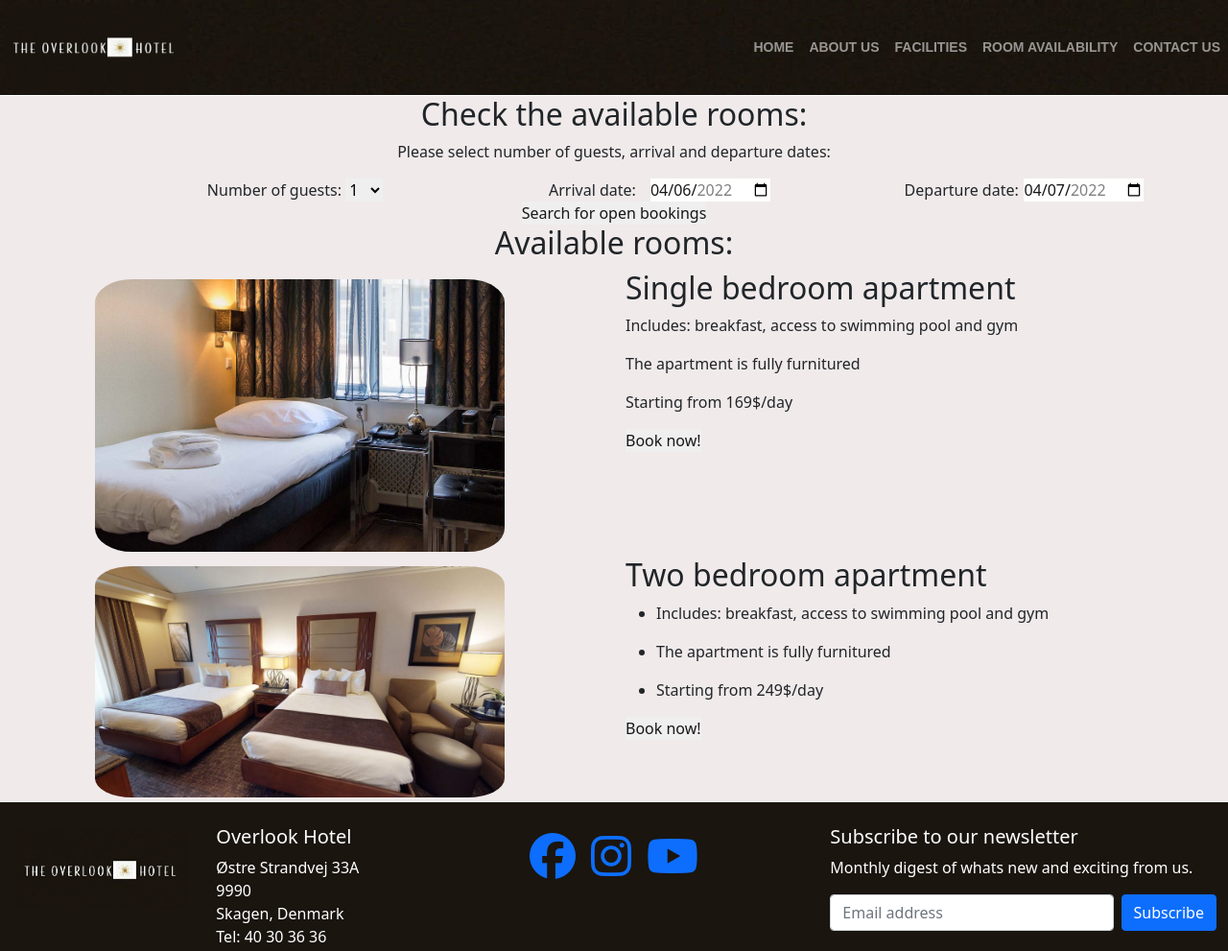
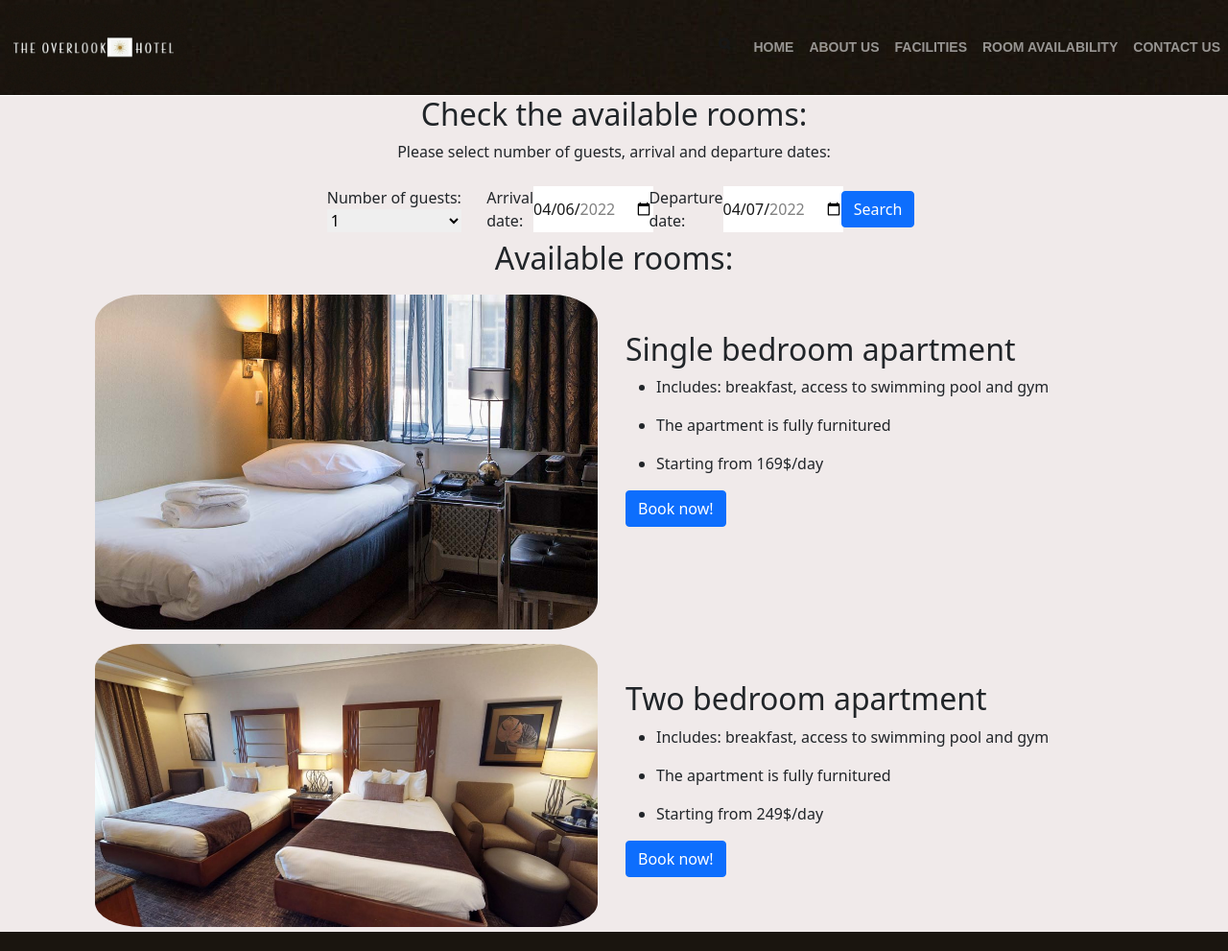
Before and after one commit to saransing/RWD2, a plain HTML site: page Code/booking.html in a window 1280 px wide. Shown: the top 991 px of the page at 96% size. Drawn offline with nearby package versions, Linux system fonts and the light colour scheme.

Commit message:
finalfinal
05.04.2022 before handin

```diff
--- a/Code/booking.html
+++ b/Code/booking.html
@@ -24,7 +24,7 @@
 </head>
 
 <body>
-    <!--Filip's header-->
+    <!--Filips header-->
     <div class="nav-font">
         <nav class="navbar navbar-expand-md bg-light navbar-dark">
             <a class="navbar-brand" href="#">
@@ -33,8 +33,8 @@
                 <span class="navbar-toggler-icon"></span>
             </button>
 
-            <div class="collapse navbar-collapse justify-content-end" id="myNavbar">
-                <ul class="navbar-nav">
+            <divg class="collapse navbar-collapse justify-content-end" id="myNavbar">
+                <ul class="navbar-nav drop-down">
                     <li id="search-bar nav-item active">
                         <form action="" class="search-bar">
                             <input type="search" name="search" pattern=".*\S.*" required />
@@ -62,15 +62,9 @@
                     </li>
 
                 </ul>
-            </div>
-        </nav>
+
     </div>
-
-    <script src="https://cdn.jsdelivr.net/npm/bootstrap@5.1.3/dist/js/bootstrap.bundle.min.js"
-        integrity="sha384-ka7Sk0Gln4gmtz2MlQnikT1wXgYsOg+OMhuP+IlRH9sENBO0LRn5q+8nbTov4+1p" crossorigin="anonymous">
-        </script>
-
-    <!--End of header-->
+    <!--Header ends-->
 
 
 
@@ -83,38 +77,37 @@
                 <p>Please select number of guests, arrival and departure dates:</p>
             </div>
         </div>
-        <div class="row">
-            <div class="col-md-3 d-flex justify-content-evenly offset-md-1 bookings">
+        <div class="row d-flex justify-content-center align-items-end m-2">
+            <!-- flexbox here-->
+            <div class="col-md-2 d-flex justify-content-center">
                 <form action="/action_page.php">
                     <label for="guest_list">Number of guests:</label>
-                    <select name="guest_list" id="guest_list">
+                    <br>
+                    <select class="w-100" name="guest_list" id="guest_list">
                         <option value="1">1</option>
                         <option value="2">2</option>
                         <option value="3">3</option>
                         <option value="4+">4+</option>
                     </select>
             </div>
-            <div class="col-md-3 d-flex justify-content-evenly offset-md-1">
+            <div class="col-md-2 d-flex justify-content-center">
 
                 <label for="start">Arrival date:</label>
-
                 <input type="date" id="start" name="trip-start" value="2022-04-06" min="2022-01-01" max="2022-12-31">
 
             </div>
 
-            <div class="col-md-3 d-flex justify-content-evenly offset-md-1">
+            <div class="col-md-2 d-flex justify-content-center">
 
                 <label for="end">Departure date:</label>
-
+                <br>
                 <input type="date" id="end" name="trip-start" value="2022-04-07" min="2022-01-01" max="2022-12-31">
 
             </div>
 
 
-            <div class="col-12 d-flex justify-content-center">
-                <input type="submit" value="Search for open bookings">
-
-
+            <div class="col-md-1 d-flex justify-content-center align-self-center">
+                <input class="btn btn-primary" type="submit" value="Search">
                 </form>
             </div>
 
@@ -129,26 +122,33 @@
                 <h2> Available rooms: </h2>
             </div>
         </div>
-        <div class="row d-flex justify-content-end">
-            <div class="col-md-6 d-flex">
-                <img class="oldPhoto" src="images/single_bedroom.jpg" alt="logo" title="One bedroom room" width="80%" />
+        <div class="row d-flex justify-content-end text-center text-md-start ">
+            <div class="col-md-6 d-flex justify-content-center">
+                <img class="oldPhoto" src="images/single_bedroom.jpg" alt="logo" title="One bedroom room" />
             </div>
             <div class="col-md-6 ">
-
-                <h2>Single bedroom apartment</h2>
-                <p>Includes: breakfast, access to swimming pool and gym</p>
-                <p>The apartment is fully furnitured</p>
-                <p>Starting from 169$/day</p>
-                <input type="submit" value="Book now!">
+                <h2 class="mt-md-5">Single bedroom apartment</h2>
+                <ul>
+                    <li>
+                        <p>Includes: breakfast, access to swimming pool and gym</p>
+                    </li>
+                    <li>
+                        <p>The apartment is fully furnitured</p>
+                    </li>
+                    <li>
+                        <p>Starting from 169$/day</p>
+                    </li>
+                </ul>
+                <input class="btn btn-primary" type="submit" value="Book now!">
             </div>
         </div>
 
-        <div class="row d-flex justify-content-center bookings">
-            <div class="col-md-6">
-                <img class="oldPhoto" src="images/two_bedroom.jpg" alt="logo" title="Two bedroom room" width="80%" />
+        <div class="row d-flex justify-content-end text-center text-md-start">
+            <div class="col-md-6 d-flex justify-content-center">
+                <img class="oldPhoto" src="images/two_bedroom.jpg" alt="logo" title="Two bedroom room" />
             </div>
-            <div class="col-md-6">
-                <h2>Two bedroom apartment</h2>
+            <div class="col-md-6 ">
+                <h2 class="mt-md-5">Two bedroom apartment</h2>
                 <ul>
                     <li>
                         <p>Includes: breakfast, access to swimming pool and gym</p>
@@ -160,7 +160,7 @@
                         <p>Starting from 249$/day</p>
                     </li>
                 </ul>
-                <input type="submit" value="Book now!">
+                <input class="btn btn-primary" type="submit" value="Book now!">
             </div>
         </div>
         <!-- </div> -->
--- a/Code/css/booking_styles.css
+++ b/Code/css/booking_styles.css
@@ -1,3 +1,4 @@
+/* Adrian */
 body {
     background-color: rgb(240, 234, 234);
 }
@@ -39,6 +40,7 @@ img:hover {
     margin-top: 5px;
     float: left;
     border-radius: 10%;
+    overflow: auto;
 }
 
 
@@ -84,13 +86,11 @@ img:hover {
 
 /* To decrease scrolling on mobile */
 @media only screen and (max-width: 768px) {
-    .bookingrooms {
+    .oldPhoto {
         width: 100%;
     }
 
-    .img {
-        width: auto;
-    }
+
 
 
 }
--- a/Code/css/facilities.css
+++ b/Code/css/facilities.css
@@ -1,16 +1,16 @@
-body{
+/* Saran */
+body {
     background-color: rgb(240, 234, 234);
 }
 
-.row{
-    padding-bottom:40px;
+.row {
+    padding-bottom: 40px;
 }
 
-.heading
-{
+.heading {
     padding-bottom: 8%;
 }
 
-img{
+img {
     border-radius: 10px;
 }
--- a/Code/css/header.css
+++ b/Code/css/header.css
@@ -1,3 +1,4 @@
+/* Filip */
 .nav-font {
     margin: 0;
     padding: 0;
@@ -11,9 +12,11 @@ nav {
     border-bottom: 1px solid #fff;
     background-image: url("../images/final.jpeg");
 }
+
 img {
     background-color: transparent;
 }
+
 .navbar-dark .navbar-nav .nav-link {
     color: rgb(170, 174, 194);
 }
@@ -24,6 +27,7 @@ nav ul {
     margin: 0;
     padding: 0;
 }
+
 nav ul li a {
     color: white;
     padding: 12px 30px;
@@ -44,11 +48,12 @@ nav ul li a:hover {
     border-radius: 6px;
     color: white;
 }
+
 myNavbar a {
     color: #fff;
 }
 
-.nav-item active{
+.nav-item active {
     background-color: rgb(141, 40, 40);
 }
 
@@ -58,13 +63,13 @@ myNavbar a {
     margin: 0;
     padding: 0;
 }
-/*:root {
-    font-size: calc(16px + (24 - 16) * (100vw - 320px) / (1920 - 320));
-}*/
+
+
 
 input {
     color: #171717;
 }
+
 .search-bar {
     display: flex;
 }
@@ -75,30 +80,36 @@ input {
 .search-btn:after {
     transition: all 0.25s ease-out;
 }
+
 .search-bar input,
 .search-btn {
     width: 1em;
     height: 1em;
 }
+
 .search-bar input:invalid:not(:focus),
 .search-btn {
     cursor: pointer;
 }
+
 .search-bar,
 .search-bar input:focus,
 .search-bar input:valid {
     width: 100%;
 }
+
 .search-bar input:focus,
-.search-bar input:not(:focus) + .search-btn:focus {
+.search-bar input:not(:focus)+.search-btn:focus {
     outline: transparent;
 }
+
 .search-bar {
     margin: auto;
     padding-bottom: 0.5em;
     justify-content: center;
     max-width: 30em;
 }
+
 .search-bar input {
     background: transparent;
     border-radius: 1.5em;
@@ -110,9 +121,11 @@ input {
     -moz-appearance: none;
     appearance: none;
 }
+
 .search-bar input::-webkit-search-decoration {
     -webkit-appearance: none;
 }
+
 .search-bar input:focus,
 .search-bar input:valid {
     background: #fff;
@@ -120,6 +133,7 @@ input {
     box-shadow: 0 0 0 0.1em #d9d9d9 inset;
     transform: scale(1);
 }
+
 .search-btn {
     background: #171717;
     border-radius: 0 0.75em 0.75em 0 / 0 1.5em 1.5em 0;
@@ -128,6 +142,7 @@ input {
     transform: translate(0.25em, 0.25em) rotate(45deg) scale(0.25, 0.125);
     transform-origin: 0 50%;
 }
+
 .search-btn:before,
 .search-btn:after {
     content: "";
@@ -135,6 +150,7 @@ input {
     opacity: 0;
     position: absolute;
 }
+
 .search-btn:before {
     border-radius: 50%;
     box-shadow: 0 0 0 0.2em #f1f1f1 inset;
@@ -143,6 +159,7 @@ input {
     width: 1em;
     height: 1em;
 }
+
 .search-btn:after {
     background: #f1f1f1;
     border-radius: 0 0.25em 0.25em 0;
@@ -153,6 +170,7 @@ input {
     transform: translate(0.2em, 0) rotate(45deg);
     transform-origin: 0 50%;
 }
+
 .search-btn span {
     display: inline-block;
     overflow: hidden;
@@ -161,41 +179,46 @@ input {
 }
 
 /* Active state */
-.search-bar input:focus + .search-btn,
-.search-bar input:valid + .search-btn {
+.search-bar input:focus+.search-btn,
+.search-bar input:valid+.search-btn {
     background: #2762f3;
     border-radius: 0 0.375em 0.375em 0;
     transform: scale(1);
 }
-.search-bar input:focus + .search-btn:before,
-.search-bar input:focus + .search-btn:after,
-.search-bar input:valid + .search-btn:before,
-.search-bar input:valid + .search-btn:after {
+
+.search-bar input:focus+.search-btn:before,
+.search-bar input:focus+.search-btn:after,
+.search-bar input:valid+.search-btn:before,
+.search-bar input:valid+.search-btn:after {
     opacity: 1;
 }
-.search-bar input:focus + .search-btn:hover,
-.search-bar input:valid + .search-btn:hover,
-.search-bar input:valid:not(:focus) + .search-btn:focus {
+
+.search-bar input:focus+.search-btn:hover,
+.search-bar input:valid+.search-btn:hover,
+.search-bar input:valid:not(:focus)+.search-btn:focus {
     background: #0c48db;
 }
-.search-bar input:focus + .search-btn:active,
-.search-bar input:valid + .search-btn:active {
+
+.search-bar input:focus+.search-btn:active,
+.search-bar input:valid+.search-btn:active {
     transform: translateY(1px);
 }
 
 @media screen and (prefers-color-scheme: dark) {
-    input {
+    /* input {
         color: #f1f1f1;
-    }
+    } */
 
     .search-bar input {
         box-shadow: 0 0 0 0.4em #f1f1f1 inset;
     }
+
     .search-bar input:focus,
     .search-bar input:valid {
         background: #3d3d3d;
         box-shadow: 0 0 0 0.1em #3d3d3d inset;
     }
+
     .search-btn {
         background: #f1f1f1;
     }
@@ -211,14 +234,14 @@ input {
     }
 }
 
-@media only screen and (max-width: 768px){
-    .drop-down{
+@media only screen and (max-width: 768px) {
+    .drop-down {
         background-color: rgb(77, 76, 76);
         margin-top: 25px;
         margin-right: 25px;
         border-radius: 5px;
         padding: 5px;
-        position:relative;
-        z-index:1;
+        position: relative;
+        z-index: 1;
     }
 }
```
Also changed, not shown: Code/AboutUs.html (+3 -3 lines), Code/facilities.html (+1 -1 lines), Code/computer2.jpg (deleted).
